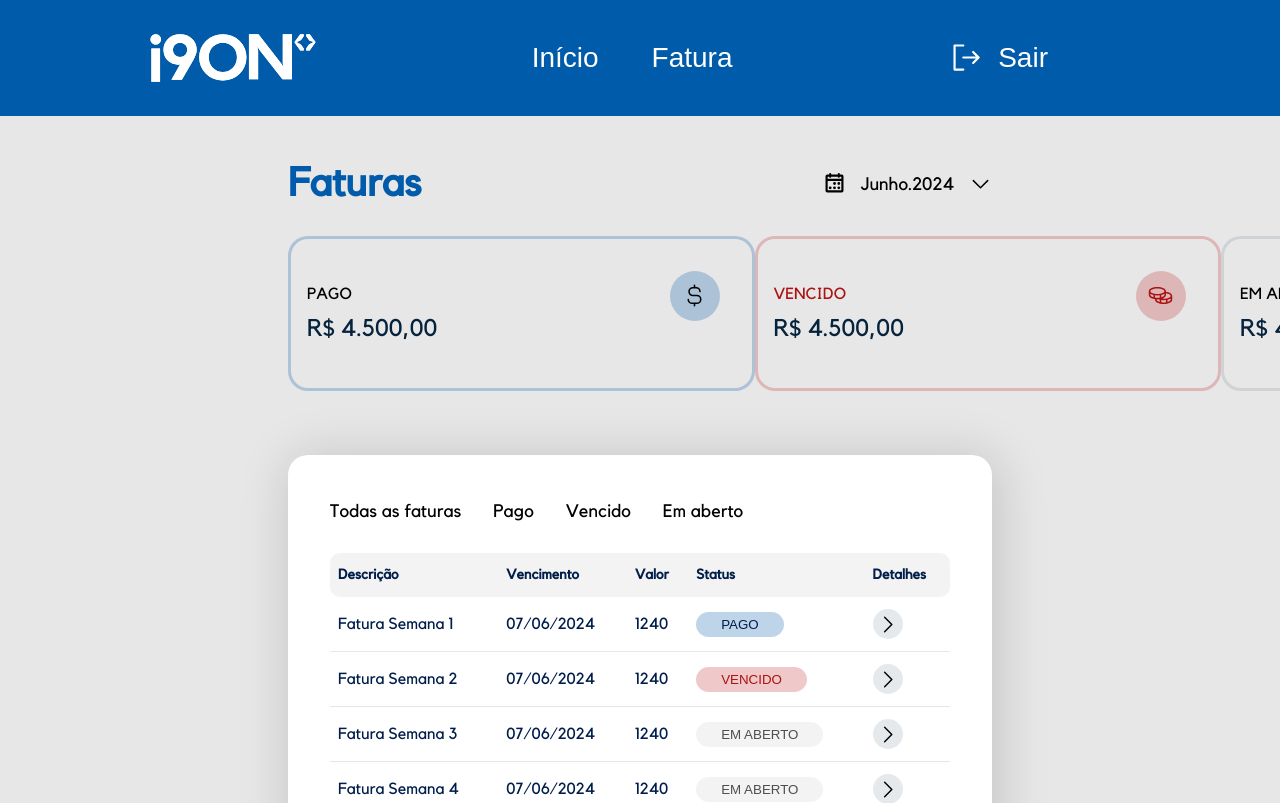
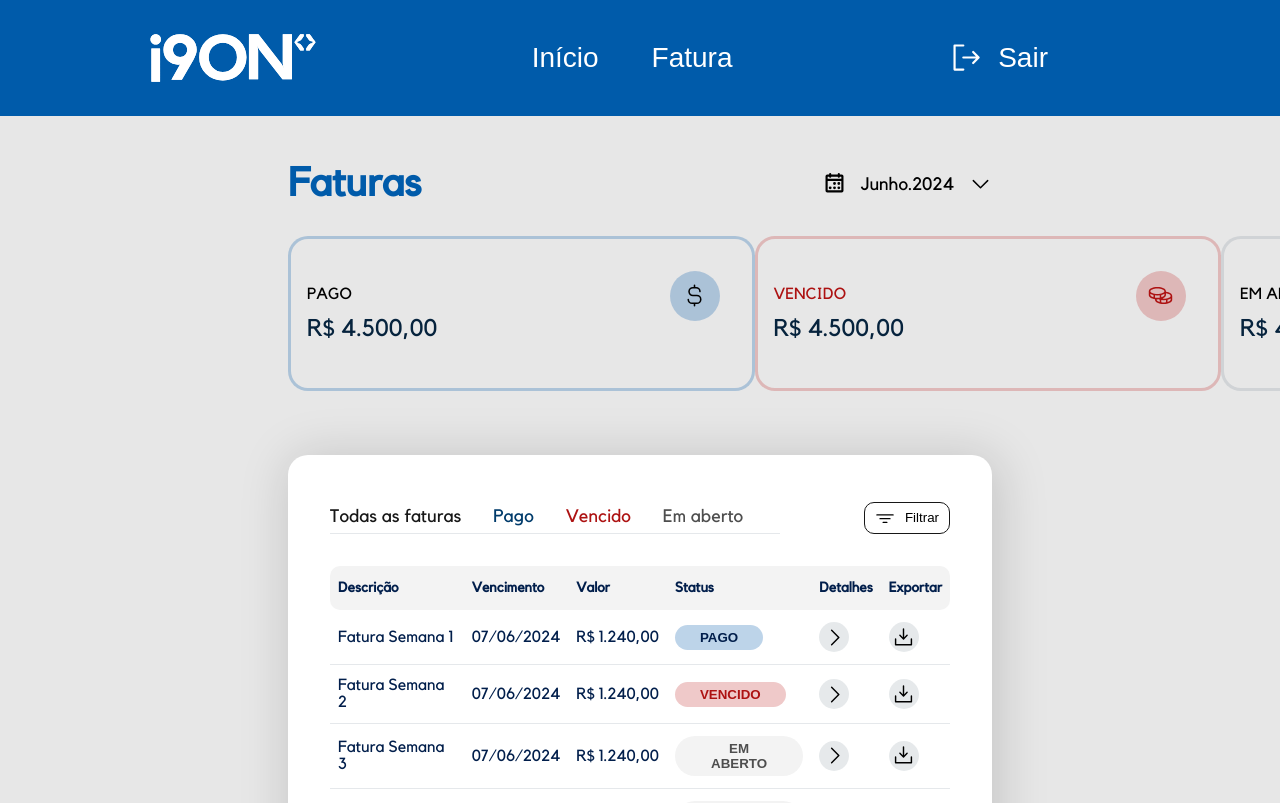
Before and after one commit to Danielle1Melo/project, a Next.js app: page /faturas in a window 1280 px wide. Shown: the top 803 px of the page. Built offline with nearby package versions, Linux system fonts and the light colour scheme.

Commit message:
finalizando dialog

```diff
--- a/package.json
+++ b/package.json
@@ -10,6 +10,7 @@
   },
   "dependencies": {
     "@phosphor-icons/react": "^2.1.6",
+    "@radix-ui/react-dialog": "^1.1.1",
     "apexcharts": "^3.49.1",
     "next": "14.2.4",
     "next-auth": "^4.24.7",
--- a/src/components/fatura/dialogDetailsFatura/dialogDetailsFatura.tsx
+++ b/src/components/fatura/dialogDetailsFatura/dialogDetailsFatura.tsx
@@ -1,23 +1,101 @@
+import { X } from "@phosphor-icons/react";
 import styled from "../../../styles/allStyles/faturaPage/dialogDetailsFatura.module.css";
+import * as Dialog from "@radix-ui/react-dialog";
+import { priceFormatter } from "@/utils/formatteNumber";
 
-export function DialogDetailsFatura() {
+interface DialogDetailsFaturaProps {
+  openDialog: boolean;
+  closedDialog: () => void;
+}
+
+const itensTable = [
+  {
+    id: 1,
+    description: "Descrição Item I",
+    value: 1240.0,
+  },
+  {
+    id: 2,
+    description: "Descrição Item 2",
+    value: 1240.0,
+  },
+  {
+    id: 3,
+    description: "Descrição Item 3",
+    value: 1240.0,
+  },
+  {
+    id: 4,
+    description: "Descrição Item 4",
+    value: 1240.0,
+  },
+];
+
+export function DialogDetailsFatura({
+  openDialog,
+  closedDialog,
+}: DialogDetailsFaturaProps) {
   return (
-    <div className={styled.container}>
+    <Dialog.Root open={openDialog}>
+      <Dialog.Portal>
+        <Dialog.Overlay
+          className={styled.dialogOverlay}
+          onClick={() => closedDialog()}
+        />
+        <Dialog.Content className={styled.dialogContent}>
+          <Dialog.Title></Dialog.Title>
+          <section className={styled.section}>
             <div>
-        <p>Fatura Semana 1</p>
+            <h3>Fatura Semana 1</h3>
+            </div>
 
-        <div>
-          <div>
+            <div className={styled.sectionClient}>
+              <div className={styled.client}>
                 <p>Cliente</p>
-            <h2>João da Silva</h2>
+                <h3>João da Silva</h3>
                 <p>(83) 9 9999-9999</p>
               </div>
-          <p>Fatura n°</p>
-          <p>
+
+              <div className={styled.sectionInformation}>
+                <p>Fatura nº</p>
+                <h3>
                   <span>#</span>000123
-          </p>
+                </h3>
               </div>
             </div>
+          </section>
+
+          <main>
+            <table className={styled.table}>
+              <thead>
+                <tr>
+                  <th>Descrição</th>
+                  <th>Valor</th>
+                </tr>
+              </thead>
+              <tbody>
+                {itensTable.map((item) => {
+                  return (
+                    <tr key={item.id}>
+                      <td>{item.description}</td>
+                      <td>{priceFormatter.format(item.value)}</td>
+                    </tr>
+                  );
+                })}
+              </tbody>
+            </table>
+
+            <div className={styled.buttonsPaid}>
+              <button>Pagar via PIX - QR Code</button>
+              <button>Gerar boleto de pagamento</button>
             </div>
+          </main>
+
+          <button onClick={closedDialog} className={styled.iconButton}>
+              <X size={35}/>
+            </button>
+        </Dialog.Content>
+      </Dialog.Portal>
+    </Dialog.Root>
   );
 }
--- a/src/components/fatura/sessionCardsFaturas/components/tableFatura/TableFatura.tsx
+++ b/src/components/fatura/sessionCardsFaturas/components/tableFatura/TableFatura.tsx
@@ -1,7 +1,16 @@
-import { CaretRight, DiceFive } from "@phosphor-icons/react";
+import {
+  CaretRight,
+
+  DownloadSimple,
+  FunnelSimple,
+} from "@phosphor-icons/react";
 import styled from "../../../../../styles/allStyles/faturaPage/tableFatura.module.css";
 import { priceFormatter } from "@/utils/formatteNumber";
 import { useRouter } from "next/navigation";
+
+import React, { useState } from "react";
+import {DialogDetailsFatura} from "@/components/fatura/dialogDetailsFatura/dialogDetailsFatura"
+import { it } from "node:test";
 
 const itensTable = [
   {
@@ -34,37 +43,39 @@ const itensTable = [
   },
 ];
 
-const styleStatusPago = {
-  backgroundColor: "var(--backgroud-icon)",
-  borderRadius: "20px",
-  padding: "5px 25px",
-  color: "var(--second-blue)",
-};
-
-const styleStatusVencido = {
-  backgroundColor: "var(--backgroud-danger)",
-  borderRadius: "20px",
-  padding: "5px 25px",
-  color: "var(--danger)",
-};
-
-const styleStatusAberto = {
-  backgroundColor: "var(--background-table)",
-  borderRadius: "20px",
-  padding: "5px 25px",
-  color: "var(--font-status-aberto)",
-};
-
 export function TableFatura() {
+  const [openDialogDetailsFatura, setOpenDialogDetailsFatura] = useState(false);
   const router = useRouter();
 
+  function handleCloseDialogDetailsFatura() {
+    setOpenDialogDetailsFatura(false);
+    console.log("closed")
+  }
+
+  function handleOpenDialogDetailsFatura() {
+    setOpenDialogDetailsFatura(true);
+    console.log("open")
+  }
+
   return (
+    <>
+    <DialogDetailsFatura openDialog={openDialogDetailsFatura} closedDialog={handleCloseDialogDetailsFatura}/>
+
       <div className={styled.container}>
+        <div className={styled.contentTitles}>
           <div className={styled.titles}>
-        <p>Todas as faturas</p>
-        <p>Pago</p>
-        <p>Vencido</p>
-        <p>Em aberto</p>
+            <p style={{ color: "#171717" }}>Todas as faturas</p>
+            <p style={{ color: "#003B6B" }}>Pago</p>
+            <p style={{ color: "#AD1212" }}>Vencido</p>
+            <p style={{ color: "#4E4E4E" }}>Em aberto</p>
+          </div>
+
+          <div>
+            <button className={styled.filtroBtn}>
+              <FunnelSimple size={20} />
+              Filtrar
+            </button>
+          </div>
         </div>
         <table className={styled.table}>
           <thead>
@@ -73,7 +84,9 @@ export function TableFatura() {
               <th>Vencimento</th>
               <th>Valor</th>
               <th>Status</th>
+
               <th>Detalhes</th>
+              <th>Exportar</th>
             </tr>
           </thead>
 
@@ -83,16 +96,15 @@ export function TableFatura() {
                 <tr key={item.id}>
                   <td>{item.description}</td>
                   <td>{item.vencimento}</td>
-                <td>{item.value}</td>
+                  <td>{priceFormatter.format(item.value)}</td>
                   <td>
                     <button
-                    className={styled.statusBtn}
-                    style={
+                      className={
                         item.status === "PAGO"
-                        ? styleStatusPago
+                          ? styled.styleStatusPago
                           : item.status === "EM ABERTO"
-                        ? styleStatusAberto
-                        : styleStatusVencido
+                          ? styled.styleStatusAberto
+                          : styled.styleStatusVencido
                       }
                     >
                       {item.status}
@@ -100,10 +112,20 @@ export function TableFatura() {
                   </td>
                   <td>
                     <button
+                    type="button"
                       className={styled.iconDetails}
-                    onClick={() => router.push("/dialogDetailsFatura")}
+                      onClick={() => handleOpenDialogDetailsFatura()}
                     >
                       <CaretRight size={23} />
+                    </button>
+                  </td>
+                  <td>
+                    <button
+                    type="button"
+                      className={styled.iconDetailsExport}
+                      onClick={handleOpenDialogDetailsFatura}
+                    >
+                      <DownloadSimple size={23} />
                     </button>
                   </td>
                 </tr>
@@ -112,5 +134,6 @@ export function TableFatura() {
           </tbody>
         </table>
       </div>
+    </>
   );
 }
--- a/src/styles/allStyles/faturaPage/dialogDetailsFatura.module.css
+++ b/src/styles/allStyles/faturaPage/dialogDetailsFatura.module.css
@@ -1,8 +1,171 @@
-.container{
-    padding: 2.9375rem 2.625rem;
+.dialogOverlay {
+    position: fixed;
+    backdrop-filter: blur(20px);
+    inset: 0;
+    animation: overlayShow 150ms cubic-bezier(0.16, 1, 0.3, 1);
+    z-index: 2;
+  }
+
+  .dialogContent {
+    z-index: 2;
+    background-color: var(--white);
+    border-radius: 50px;
+    position: fixed;
+    top: 50%;
+    left: 50%;
+    transform: translate(-50%, -50%);
+    width: 60%;
+    height: 68vh;
+    /* overflow-y: scroll; */
+    padding: 28px;
+  }
+
+  .section{
+    background-color:  var(--gray-50);
+    padding: 30px 35px;
+    border-radius: 30px;
+  }
+
+  .top{
+    display: flex;
+  }
+
+  .section > h3{
+    color: var(--text-table);
+    font-size: 28px;
+    font-weight: 700;
+    margin-top: 10px;
+    line-height: 24px;
+  }
+
+  .sectionClient{
+    display: flex;
+    justify-content: space-between;
+
+  }
+
+  .client{
+    margin-top: 5rem;
+    display: flex;
+    flex-direction: column;
+    gap: 15px;
+  }
+
+  .client > p{
+    color: var(--gray);
+    font-size: 21px;
+  }
+
+  .client > h3{
+    color: var(--text-fatura);
+    font-size: 25px;
+  }
+
+
+  .sectionInformation{
+    text-align: right;
+    margin-top: 8rem;
+    display: flex;
+    flex-direction: column;
+    gap: 15px;
+  }
+  .sectionInformation > p {
+    color: var(--gray);
+    font-size: 17px;
+  }
+
+  .sectionInformation > h3 {
+    color: var(--text-fatura);
+    font-size: 25px;
+  }
+
+
+  .table {
+    width: 100%;
+    max-height: 380px;
+    border-collapse: collapse;
+    margin-top: 2rem;
+
+    color: var(--text-table);
+
+}
+
+.table thead th {
+    font-size: 14px;
+    font-weight: 700;
+    padding: 0.95rem 0.1rem;
+    font-size: 18px;
+}
+
+.table thead th:first-child {
+    text-align: left;
+}
+
+.table thead th:last-child {
+    text-align: right;
+    color: var(--gray);
+    font-weight: normal;
+}
+
+.table tbody td {
+    font-size: 22px;
+    font-weight: 400;
+    text-align: left;
+    padding: 0.75rem 0.5rem;
+    text-transform: capitalize;
+    line-height: 16.8px;
+}
+
+.table tbody td:last-child{
+    text-align: right;
+}
+
+.buttonsPaid{
+    display: flex;
+    align-items: center;
+    justify-content: center;
+    gap: 2.5rem;
+    margin-top: 8rem;
+}
+
+.buttonsPaid > button{
+    border: 1px solid var(--text-fatura);
+    background-color: var(--white);
     border-radius: 20px;
-    background-color: var(--white);
-    box-shadow: 4px 4px 50px 4px #00000026;
-    margin-top: 4rem;
-    margin-bottom: 4rem;
+    padding: 20px;
+    font-size: 18px;
+    font-weight: 700;
+    color: var(--text-fatura);
+    cursor: pointer;
 }
+
+  .iconButton{
+    font-family: inherit;
+    /* border-radius: 100%; */
+    border: none;
+    background-color: transparent !important;
+    height: 2rem;
+    width: 2rem;
+    cursor: pointer;
+    display: inline-flex;
+    align-items: center;
+    justify-content: center;
+    color: var(--second-blue);
+    position: absolute;
+    top: 47px;
+    right: 45px;
+    transition: all 0.3s;
+  }
+
+  .iconButton:hover{
+    color: var(--danger);
+  }
+
+  @media (max-width: 1025px) {
+    .dialogContent {
+      width: 100%;
+      height: 100%;
+      border-radius: 0;
+    }
+
+  }
--- a/src/styles/allStyles/faturaPage/tableFatura.module.css
+++ b/src/styles/allStyles/faturaPage/tableFatura.module.css
@@ -17,14 +17,14 @@
 
 }
 
+
+
 .container>.table thead th {
     font-size: 14px;
     font-weight: 700;
     padding: 0.95rem 0.5rem;
     text-align: left;
     background-color: var(--background-table);
-
-
 }
 
 .table thead th:first-child {
@@ -48,7 +48,7 @@
     border-bottom: solid 1px var(--gray-10);
 }
 
-.iconDetails {
+.iconDetails, .iconDetailsExport {
     display: flex;
     align-items: center;
     justify-content: center;
@@ -60,17 +60,59 @@
     cursor: pointer;
 }
 
-.statusBtn{
+.styleStatusPago{
     border: none;
+    background-color: var(--backgroud-icon);
+    border-radius: 20px;
+    padding: 5px 25px;
+    color: var(--second-blue);
+    font-weight: 600;
+}
 
+.styleStatusVencido{
+    border: none;
+    background-color: var(--backgroud-danger);
+    border-radius: 20px;
+    padding: 5px 25px;
+    color: var(--danger);
+    font-weight: 600;
+}
+
+.styleStatusAberto{
+    border: none;
+    background-color: var(--background-table);
+    border-radius: 20px;
+    padding: 5px 25px;
+    color: var(--font-status-aberto);
+    font-weight: 600;
+}
+
+.contentTitles{
+    display: flex;
+    justify-content: space-between;
 }
 
 .titles{
     display: flex;
     gap: 2rem;
     font-size: 18px;
-    line-height: 19px;
+    line-height: 29px;
+    border-bottom: solid 1px var(--gray-10);
+    width: 450px;
 }
+
+.filtroBtn{
+    border: 1px solid #171717;
+    border-radius: 10px;
+    display: flex;
+    align-items: center;
+    justify-content: center;
+    gap: 10px;
+    padding: 5px 10px;
+    background-color: var(--white );
+    cursor: pointer;
+}
+
 
 /* .table tbody tr:hover {
     background-color: var(--background-table);
@@ -79,12 +121,51 @@
 
 
 @media (max-width: 1025px) {
+    .container{
+        padding: 2.9375rem 2rem;
+    }
+
+
     .table {
         padding: 0px;
         width: 100%;
     }
 
-    .statusBtn{
+
+    .styleStatusPago, .styleStatusAberto, .styleStatusVencido{
+        background-color: var(--white);
+        padding: 1px;
+    }
+
+    .titles{
         width: 100%;
     }
+
+    .container>.table thead th{
+        padding: 0.95rem 0.1rem;
+    }
+
+    .table tbody td{
+        font-size: 12px;
+
+    }
+
+    .contentTitles{
+        flex-direction: column;
+    }
+
+    .filtroBtn{
+        text-align: center;
+        width: 100%;
+        margin-top: 10px;
+    }
+
+    .iconDetailsExport, .container>.table thead th:last-child{
+        display: none;
+    }
+    .container>.table thead th:nth-last-child(2){
+        border-top-right-radius: 10px;
+        border-bottom-right-radius: 10px;
+    }
+
 }
--- a/src/styles/globals.css
+++ b/src/styles/globals.css
@@ -22,6 +22,7 @@
   --backgroud-danger: #bd20203d;
   --first-blue-blur: #005baad5;
   --backgroud-icon: #005baa42;
+  --text-fatura: #003B6B;
   --background-table: #F3F3F3;
   --font-status-aberto: #4E4E4E;
 
```
Also changed, not shown: 1 other file (tests, documents, lock files or other folders). Lines whose indentation alone changed are shown as unchanged.
